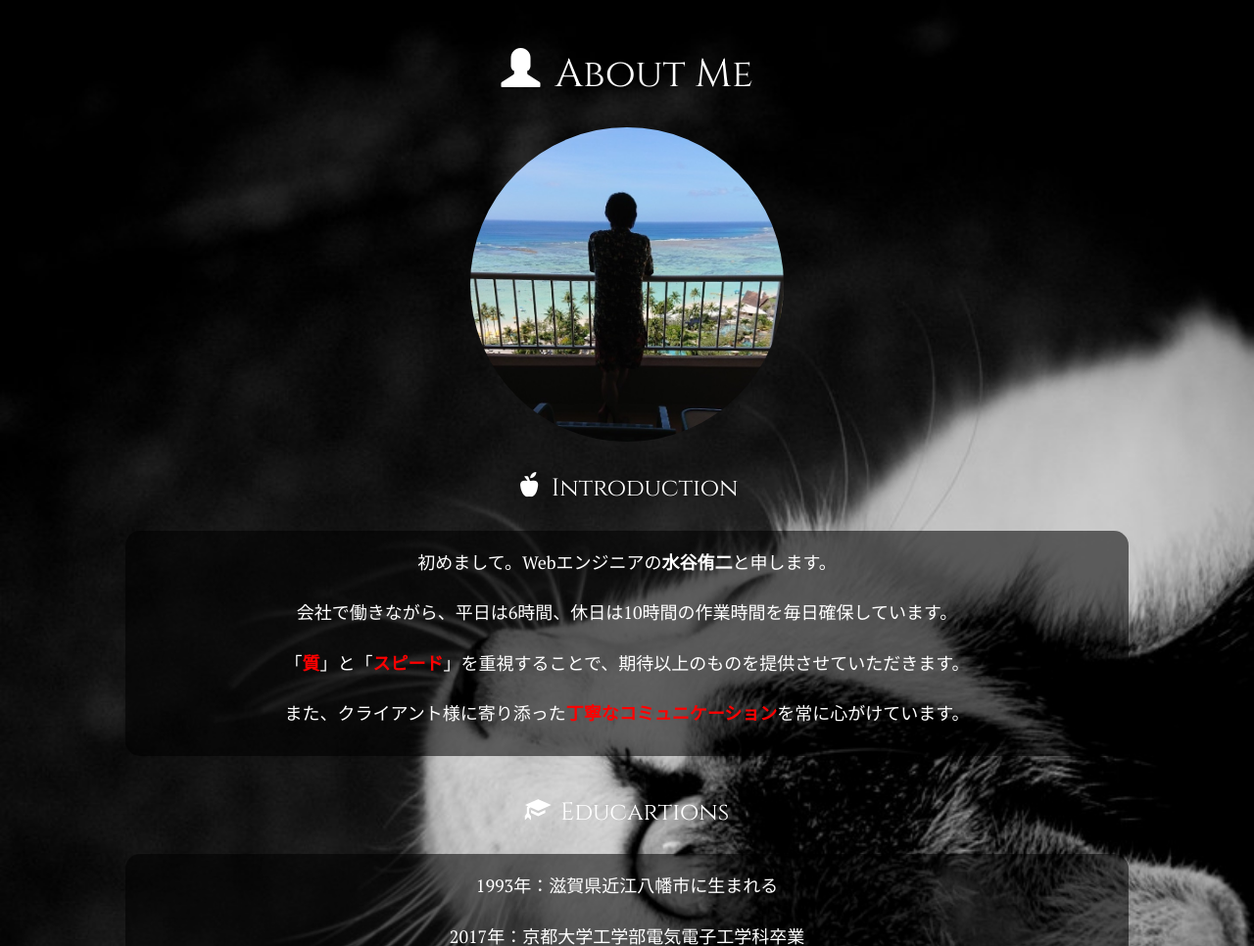
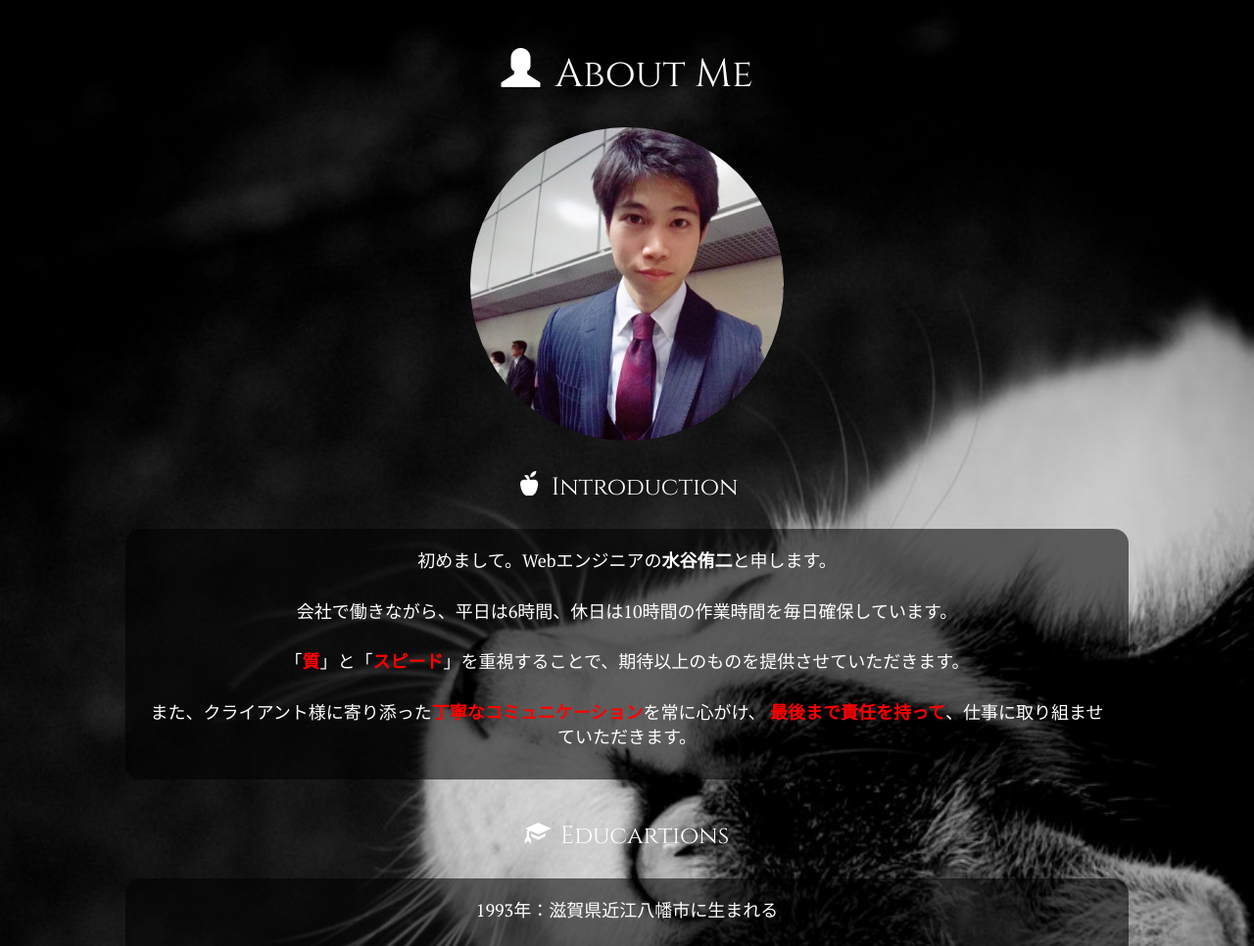
Before and after one commit to ryor-dev/profile_portfolio, a plain HTML site: page index.html in a window 1280 px wide. Shown: the part 780-1746 px from the top of the page at 98% size. Drawn offline with nearby package versions, Linux system fonts and the light colour scheme.

Commit message:
revision5

```diff
--- a/index.html
+++ b/index.html
@@ -53,7 +53,7 @@
   </div>
 
   <div class="profile_image flexbox1 animated fadein" >
-    <img src="./image/myprofile2.jpg" alt="myprofile"/>
+    <img src="./image/myprofile3.jpg" alt="myprofile"/>
   </div>
 
   <div class="sub_title animated fadein">
@@ -64,7 +64,8 @@
     初めまして。Webエンジニアの<span style="font-weight: bold">水谷侑二</span>と申します。<br><br>
     会社で働きながら、平日は6時間、休日は10時間の作業時間を毎日確保しています。<br><br>
     「<span style="font-weight: bold; color:red;">質</span>」と「<span style="font-weight:bold; color:red;">スピード</span>」を重視することで、期待以上のものを提供させていただきます。<br><br>
-    また、クライアント様に寄り添った<span style="font-weight:bold;color:red;">丁寧なコミュニケーション</span>を常に心がけています。
+    また、クライアント様に寄り添った<span style="font-weight:bold;color:red;">丁寧なコミュニケーション</span>を常に心がけ、
+    <span style="font-weight:bold;color:red;">最後まで責任を持って</span>、仕事に取り組ませていただきます。
     </p>
   </div>
 
```
Also changed, not shown: image/myprofile.JPG, image/myprofile3.jpg (added).
